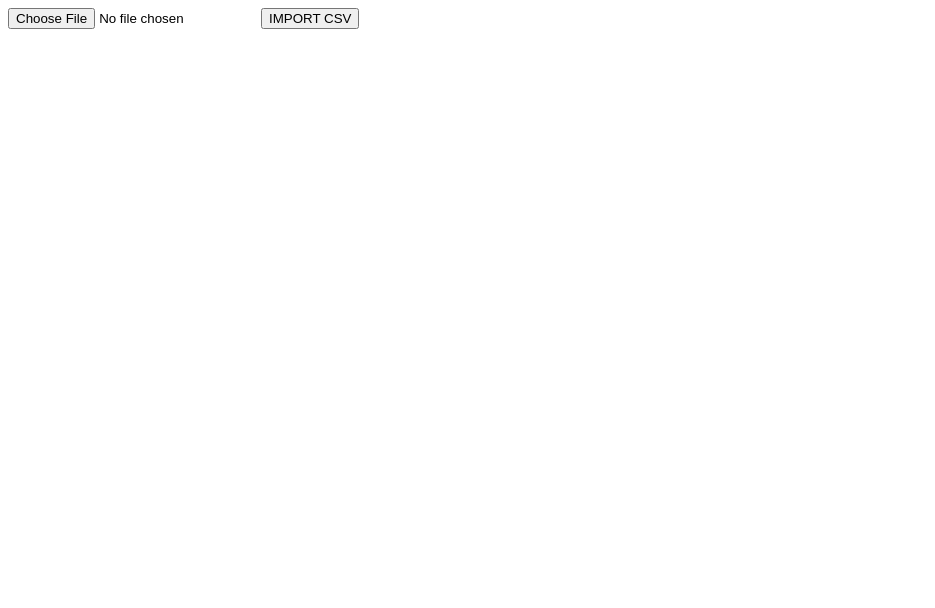
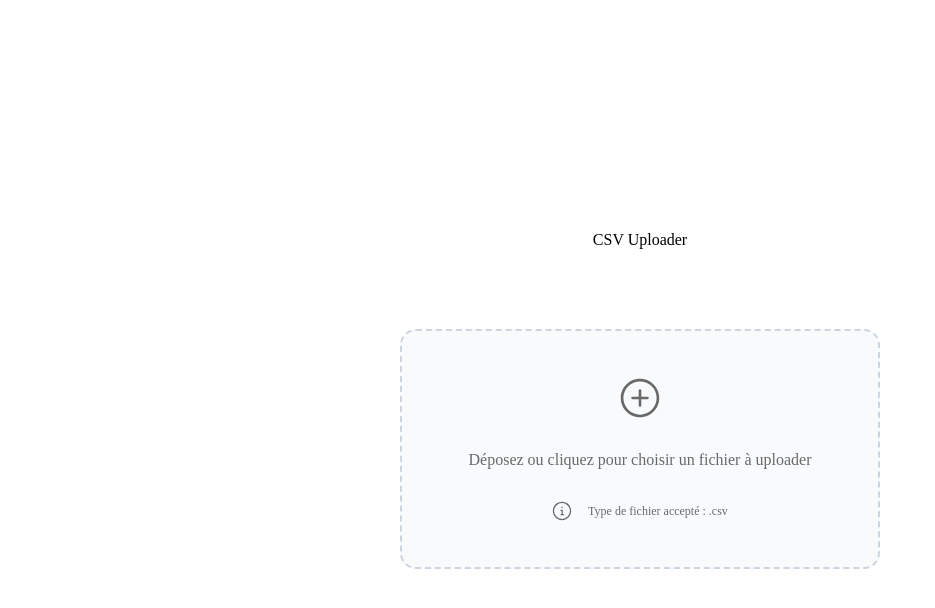
Before and after one commit to NicolasOsborne/CSVFileAnalyzer, a React (Vite) app in the folder frontend/: page / in a window 1280 px wide. Shown: the top 608 px of the page, without its empty margins (0-935 px from the left). Built offline with nearby package versions, Linux system fonts and the light colour scheme.

Commit message:
Style drag and drop input on CSV Uploader component

```diff
--- a/frontend/package.json
+++ b/frontend/package.json
@@ -12,6 +12,7 @@
   "dependencies": {
     "react": "^18.3.1",
     "react-dom": "^18.3.1",
+    "react-icons": "^5.4.0",
     "sass": "^1.83.4"
   },
   "devDependencies": {
--- a/frontend/src/App.tsx
+++ b/frontend/src/App.tsx
@@ -1,10 +1,10 @@
-import CSVConverter from './components/CSVConverter'
+import CSVUploader from './components/CSVUploader'
 
 function App() {
   return (
-    <>
-      <CSVConverter />
-    </>
+    <section className='home'>
+      <CSVUploader />
+    </section>
   )
 }
 
--- a/frontend/src/components/CSVConverter.tsx
+++ /dev/null
@@ -1,46 +0,0 @@
-import { useState } from 'react'
-
-function CSVConverter() {
-  const [CSVFile, setCSVFile] = useState()
-
-  const fileReader = new FileReader()
-
-  const handleChange = (e) => {
-    setCSVFile(e.target.files[0])
-  }
-
-  const handleSubmit = (e) => {
-    e.preventDefault()
-
-    if (CSVFile) {
-      fileReader.onload = function (event) {
-        const CSVOutput = event.target.result
-        console.log(CSVOutput)
-      }
-
-      fileReader.readAsText(CSVFile)
-    }
-  }
-
-  return (
-    <div>
-      <form>
-        <input
-          type={'file'}
-          id={'csvFileInput'}
-          accept={'.csv'}
-          onChange={handleChange}
-        />
-        <button
-          onClick={(e) => {
-            handleSubmit(e)
-          }}
-        >
-          IMPORT CSV
-        </button>
-      </form>
-    </div>
-  )
-}
-
-export default CSVConverter
--- /dev/null
+++ b/frontend/src/components/CSVUploader.tsx
@@ -0,0 +1,60 @@
+import { useState } from 'react'
+import { GoInfo, GoPlusCircle } from 'react-icons/go'
+
+function CSVUploader() {
+  const [CSVFile, setCSVFile] = useState()
+
+  const fileReader = new FileReader()
+
+  const handleChange = (e) => {
+    setCSVFile(e.target.files[0])
+  }
+
+  const handleSubmit = (e) => {
+    e.preventDefault()
+
+    if (CSVFile) {
+      fileReader.onload = function (event) {
+        const CSVOutput = event.target.result
+        console.log(CSVOutput)
+      }
+
+      fileReader.readAsText(CSVFile)
+    }
+  }
+
+  return (
+    <section className='csvUploader'>
+      <h1 className='csvUploader_title'>CSV Uploader</h1>
+      <form className='csvUploader_form'>
+        <label className='csvUploader_label' htmlFor='csvUploader_input'>
+          <GoPlusCircle size={42} />
+          <p className='csvUploader_label-text'>
+            Déposez ou cliquez pour choisir un fichier à uploader
+          </p>
+          <span className='csvUploader_label-helper'>
+            <GoInfo size={20} />
+            Type de fichier accepté : .csv
+          </span>
+          {/* <input
+            className='csvUploader_input'
+            type={'file'}
+            id={'csvFileInput'}
+            accept={'.csv'}
+            onChange={handleChange}
+          />
+          <button
+            className='csvUploader_submit'
+            onClick={(e) => {
+              handleSubmit(e)
+            }}
+          >
+            IMPORT CSV
+          </button> */}
+        </label>
+      </form>
+    </section>
+  )
+}
+
+export default CSVUploader
--- /dev/null
+++ b/frontend/src/styles/base/_base.scss
@@ -0,0 +1,40 @@
+* {
+   margin: 0;
+   padding: 0;
+   box-sizing: border-box;
+}
+
+html,
+body {
+   scroll-behavior: smooth;
+}
+
+ul,
+ol {
+   list-style: none;
+}
+
+a {
+   text-decoration: none;
+   color: inherit;
+   display: inline-block;
+}
+
+button {
+   background: none;
+   border: none;
+   outline: none;
+   padding: 0;
+   margin: 0;
+   color: inherit;
+}
+
+h1,
+h2,
+h3,
+h4,
+h5,
+h6 {
+   font-size: inherit;
+   font-weight: inherit;
+}
--- /dev/null
+++ b/frontend/src/styles/components/_csvUploader.scss
@@ -0,0 +1,55 @@
+.csvUploader {
+   width: 100%;
+   display: flex;
+   flex-direction: column;
+   gap: 5rem;
+   align-items: center;
+   justify-content: center;
+
+   &_title {}
+
+   &_form {
+      height: 15rem;
+      width: 30rem;
+      display: flex;
+      flex-direction: column;
+      align-items: center;
+      justify-content: center;
+   }
+
+   &_label {
+      width: 100%;
+      height: 100%;
+      display: flex;
+      flex-direction: column;
+      align-items: center;
+      justify-content: center;
+      gap: 2rem;
+      border-width: 2px;
+      border-radius: 1rem;
+      border-style: dashed;
+      border-color: #cbd5e1;
+      background-color: #f8fafc;
+      color: #696969;
+
+      &-text {
+         font-size: 1em;
+         font-weight: 400;
+      }
+
+      &-helper {
+         display: flex;
+         flex-direction: row;
+         gap: 1rem;
+         align-items: center;
+         font-size: 0.75em;
+         font-weight: 500;
+      }
+   }
+
+   &_input {
+      // display: none;
+   }
+
+   &_submit {}
+}
--- /dev/null
+++ b/frontend/src/styles/layout/_home.scss
@@ -0,0 +1,7 @@
+.home {
+   width: 100vw;
+   height: 100vh;
+   display: flex;
+   align-items: center;
+   justify-content: center;
+}
--- a/frontend/src/styles/main.scss
+++ b/frontend/src/styles/main.scss
@@ -1,9 +1,12 @@
 // Utils
 
 // Base
+@import 'base/base';
 
 // Components
+@import 'components/csvUploader';
 
 // Layout
+@import 'layout/home';
 
 // Pages
```
Also changed, not shown: 1 other file (tests, documents, lock files or other folders).
